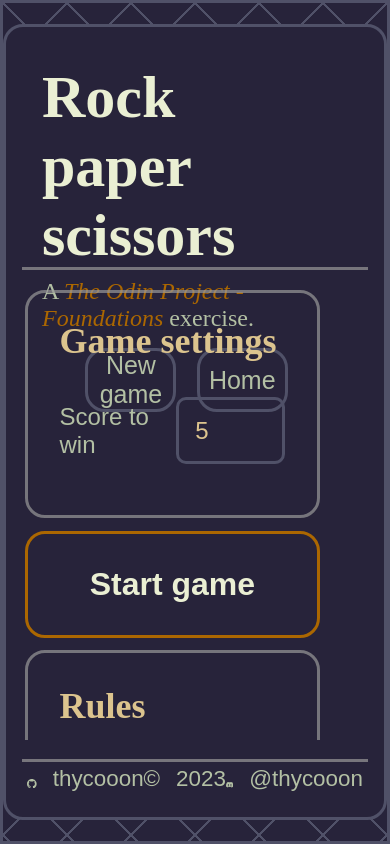
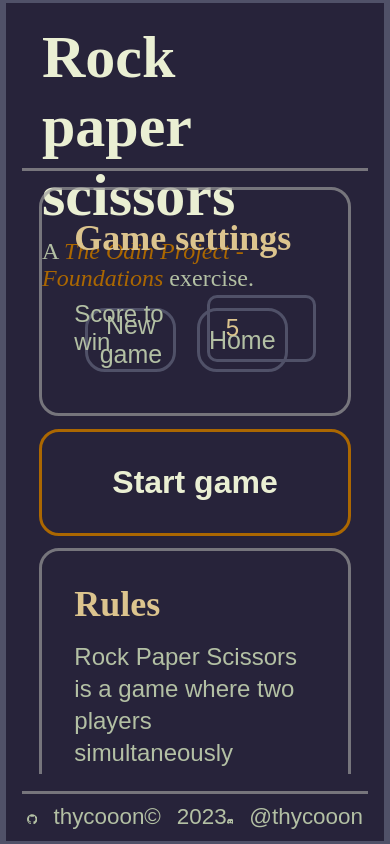
Before and after one commit to thycooon/odin-rock-paper-scissors, a plain HTML site: page index.html in a window 390 px wide. Drawn offline with Linux system fonts and the light colour scheme.

Commit message:
fix: Content readability on mobile

```diff
--- a/mobile-styles.css
+++ b/mobile-styles.css
@@ -39,11 +39,14 @@
         padding: 2vw;
         font-size: 25px;
     }
+    main {
+        display: flex;
+        justify-content: center;
+    }
     .page.home {
         width: 90%;
         height: 100%;
         flex-direction: column;
-        justify-content: flex-start !important;
         align-items: center;
         /* padding-right: .7rem; */
         overflow-y: scroll;
@@ -93,7 +96,7 @@
     header {
         flex-direction: column;
         gap: 1vh;
-        height: 30%;
+        height: 20%;
     }
     .logo > .logo-name {
         font-size: 60px;
@@ -111,7 +114,7 @@
         font-size: 25px;
     }
     main {
-        height: 60%;
+        height: 70%;
     }
     .copyright-text {
         display: none;
--- a/styles.css
+++ b/styles.css
@@ -37,18 +37,19 @@ html {
 
 body {
     width: 65%;
-    height: 95%;
-    padding: 1rem;
+    height: 100%;
+    padding: 0 1rem;
     display: flex;
     flex-direction: column;
     gap: 2vh;
     background-color: var(--color-dark);
-    border: 3px solid var(--color-darker);
-    border-radius: 20px;
+    border-left: 3px solid var(--color-darker);
+    border-right: 3px solid var(--color-darker);
 }
 
 header {
     width: 100%;
+    height: 20%;
     display: flex;
     justify-content: space-between;
     align-items: center;
@@ -96,7 +97,7 @@ header > ul > li {
 
 header > ul > li > button {
     width: 100%;
-    height: 80%;
+    height: 60%;
     display: flex;
     justify-content: center;
     align-items: center;
@@ -115,128 +116,9 @@ header > ul > li > button:hover {
 
 }
 
-@media (max-width: 1590px) {
-    body {
-        width: 80%;
-    }
-    .logo > .logo-name {
-        font-size: 60px;
-    }
-    .logo > .logo-slogan {
-        font-size: 24px;
-    }
-    header > ul > li > button {
-        padding: 2vw;
-        font-size: 25px;
-    }
-
-}
-
-@media (max-width: 1250px) {
-    body {
-        width: 100%;
-    }
-    header > ul {
-        width: 40%;
-    }
-    header > ul > li > button {
-        padding: 1vw .5vw;
-        font-size: 25px;
-    }
-}
-
-@media (max-width: 950px) {
-    .logo > .logo-name {
-        font-size: 50px;
-    }
-    .logo > .logo-slogan {
-        font-size: 22px;
-    }
-    header > ul > li > button {
-        padding: 2vw;
-        font-size: 25px;
-    }
-    .page.home {
-        width: 90%;
-        height: 100%;
-        flex-direction: column;
-        justify-content: flex-start !important;
-        align-items: center;
-        padding-right: .7rem;
-        overflow-y: scroll;
-    }
-    .page.home::-webkit-scrollbar {
-        width: 15px;
-        background: var(--color-darker);
-        border-radius:10px;
-    }
-    .page.home::-webkit-scrollbar-thumb {
-        background: var(--color-medium2);
-        border: 2px solid var(--color-dark);
-        border-radius: 10px;
-    }
-    .page.home::-webkit-scrollbar-thumb:active {
-        background: var(--color-highlight);
-    }
-    .page.home > .left,
-    .page.home > .right {
-        width: 100% !important;
-    }
-    .page.home > .left {
-        height: unset;
-        margin-bottom: 1rem;
-    }
-    .page.home > .left > .game {
-        height: 30% !important ;
-        gap: 2rem !important;
-    }
-    .page.home > .left .game .content {
-        height: 10vh !important;
-    }
-    .page.home > .left > * {
-        padding: 2rem !important;
-    }
-    .page.home .games,
-    .page.home .games > .game:first-child {
-        padding: 0 !important;
-    }
-    .page.home .startGame{
-        font-size: 2rem !important;
-    }
-}
-
-@media (max-width: 840px) {
-    header {
-        flex-direction: column;
-        gap: 1vh;
-    }
-    .logo > .logo-name {
-        font-size: 60px;
-    }
-    .logo > .logo-slogan {
-        font-size: 24px;
-    }
-    .navButtons {
-        width: 70%;
-        gap: max(10%);
-    }
-    .navButtons button {
-        height: 100%;
-        padding: 2vw;
-        font-size: 25px;
-    }
-}
-
-@media (max-width: 580px) {
-    .copyright-text {
-        display: none;
-    }
-}
-
 main {
     width: 100%;
-    height: 78%;
-    padding: .3vh;
+    height: 75%;
 }
 
 .page.home {
@@ -448,6 +330,7 @@ main {
 }
 
 footer {
+    flex-grow: 1;
     height: 5%;
     display: flex;
     justify-content: space-between;
```
